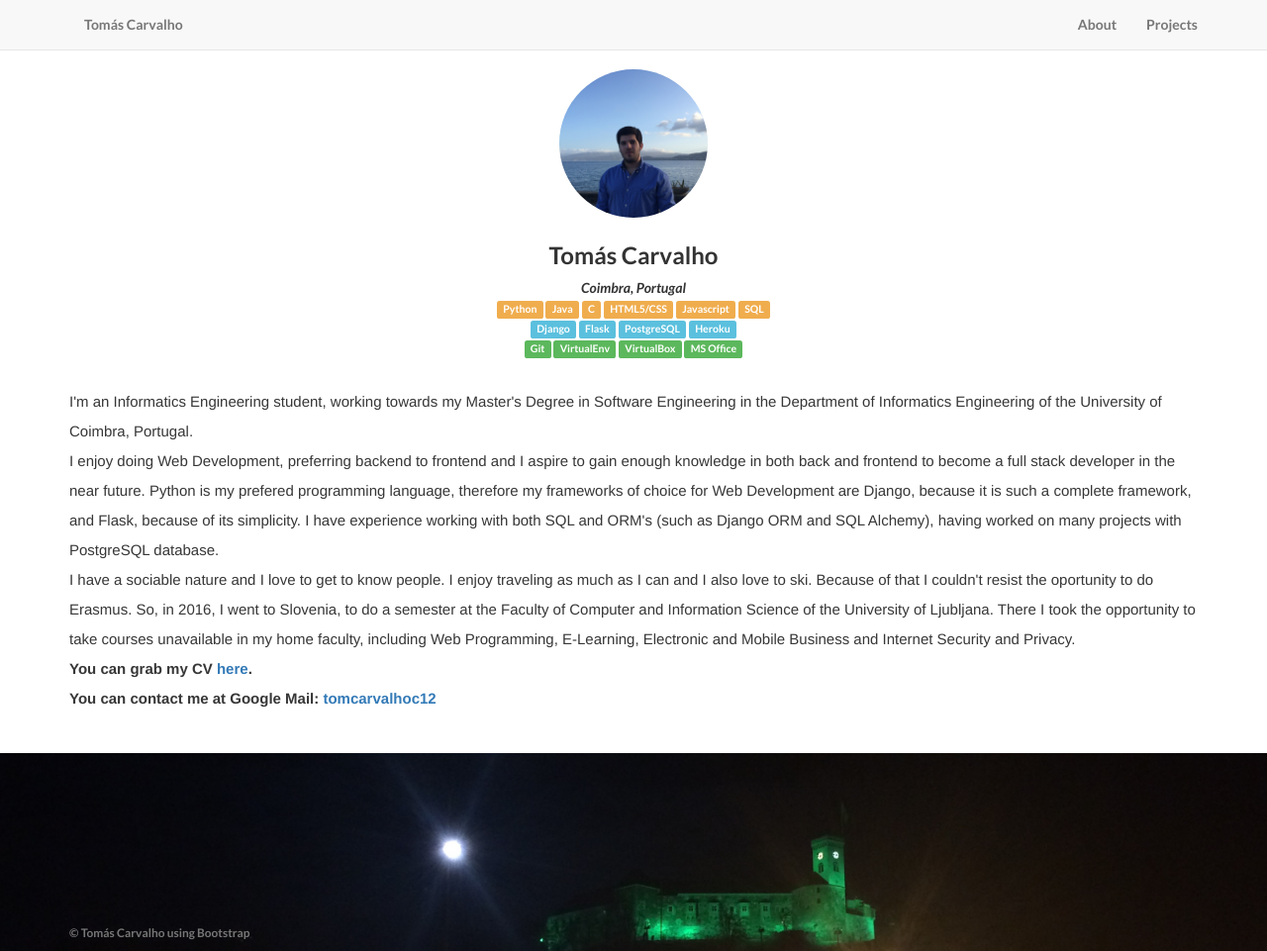
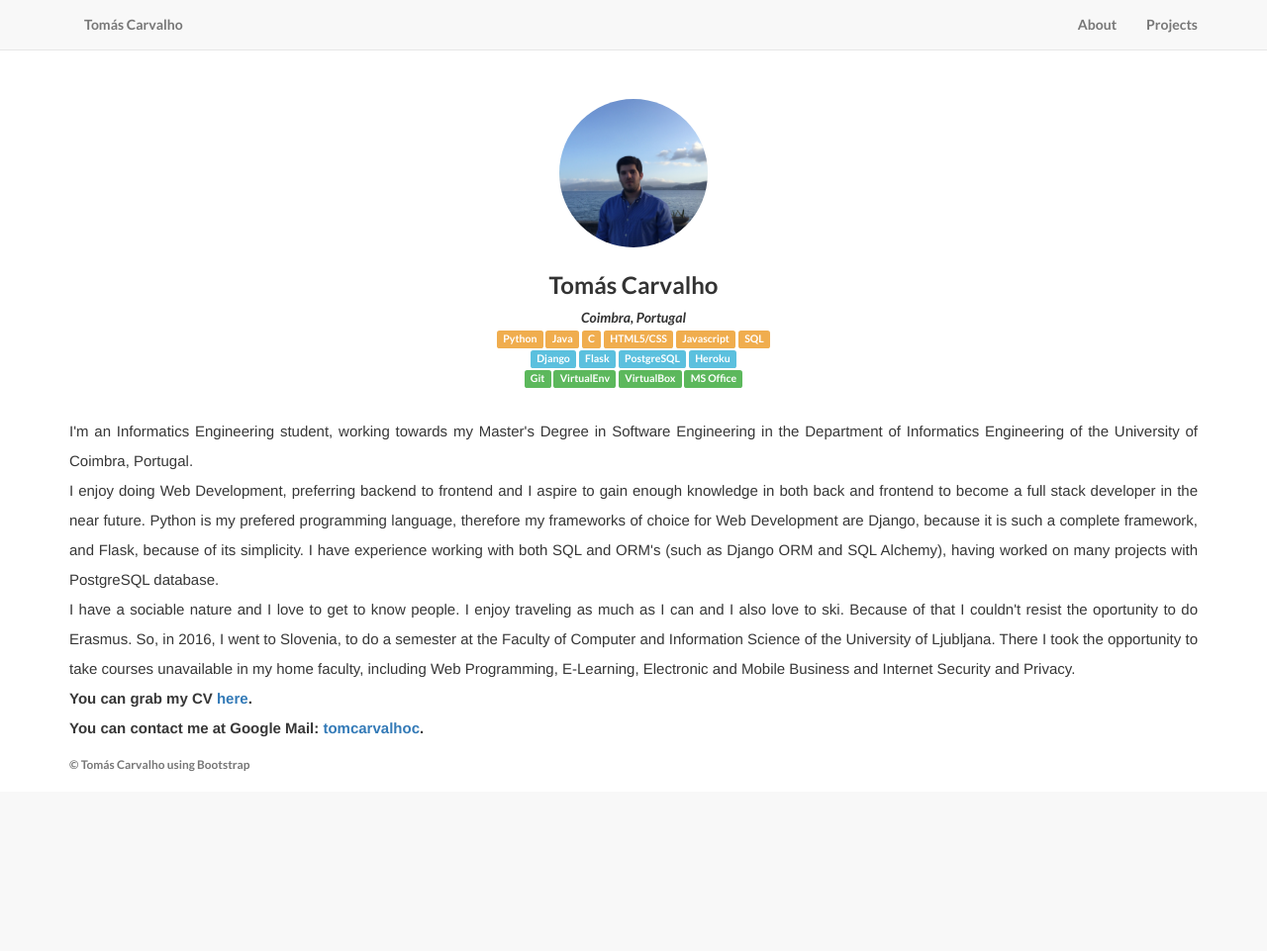
Before and after one commit to tomascarvalho/My-Website, a Flask app: page /about in a window 1280 px wide. Shown: the whole page at 99% size. After the commit the page ends 779 px from the top, so only its background shows below. Run offline with Flask 2, Linux system fonts and the light colour scheme; some libraries are stand-ins or nearby versions.

Commit message:
Changes to design

```diff
--- a/static/css/landing-page.css
+++ b/static/css/landing-page.css
@@ -3,11 +3,9 @@
 * Copyright 2013-2016 Start Bootstrap
 * Licensed under MIT (https://github.com/BlackrockDigital/startbootstrap/blob/gh-pages/LICENSE)
 */
-
 body,
 html {
     width: 100%;
-    height: 100%;
 }
 
 body,
@@ -61,6 +59,7 @@ h6 {
     color: #f8f8f8;
     background: url(../img/intro-bg.jpg) no-repeat center center;
     background-size: cover;
+    height: 100vh;
 }
 
 .intro-message {
@@ -137,12 +136,12 @@ h6 {
     border-top: 3px solid #e7e7e7;
 }
 
-.banner {
+/* .banner {
     padding: 100px 0;
     color: #f8f8f8;
     background: url(../img/banner-bg.jpg) no-repeat center center;
     background-size: cover;
-}
+} */
 
 .banner h2 {
     margin: 0;
--- a/templates/about.html
+++ b/templates/about.html
@@ -31,7 +31,7 @@
 
 </head>
 
-<body>
+<body class="about">
 
     <!-- Navigation -->
     <nav class="navbar navbar-default navbar-fixed-top topnav" role="navigation">
@@ -67,7 +67,7 @@
     </nav>
 
 
-    <div class="container" style="margin-top: 60px">
+    <div class="container" style="margin-top: 90px">
 
         <center>
         <div class="profile profile-pic"></div>
@@ -94,7 +94,7 @@
             <span class="label label-success">MS Office</span>
         </center>
         <center>
-        <p class="text-left about-font"><br>
+        <p class="text-justify about-font"><br>
             I'm an Informatics Engineering student, working towards my Master's Degree in Software Engineering in the Department of Informatics Engineering of the University of Coimbra, Portugal.
             <br>
             I enjoy doing Web Development, preferring backend to frontend and I aspire to gain enough knowledge in both back and frontend to become a full stack developer in the near future.
@@ -108,7 +108,7 @@
             <strong>You can grab my CV <a href="https://www.dropbox.com/s/jbxyc2ymmlpvrdx/CV.pdf?dl=1">here</a>.</strong>
 
             <br>
-            <strong>You can contact me at Google Mail: <a href="mailto:tomcarvalhoc12@gmail.com" target="_top">tomcarvalhoc12</a></strong>
+            <strong>You can contact me at Google Mail: <a href="mailto:tomcarvalhoc@gmail.com" target="_top">tomcarvalhoc</a>.</strong>
         </p>
         <br>
         </center>
```
Also changed, not shown: templates/index.html (+6 -6 lines).
